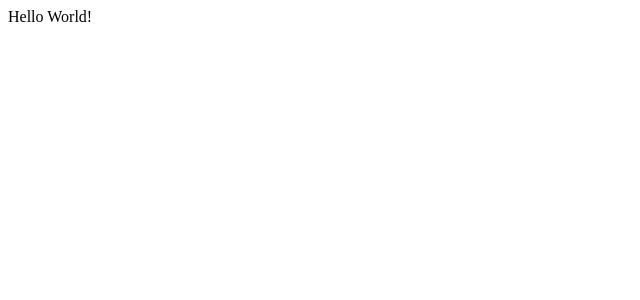
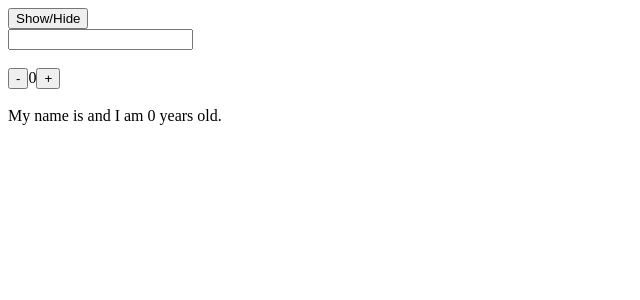
Before and after one commit to imudasirali/react-simplified-vite, a React (Vite) app: page / in a window 1280 px wide. Shown: the top 300 px of the page, without its empty margins (0-640 px from the left). Built offline with nearby package versions, Linux system fonts and the light colour scheme; the HTML template or start-up script is replaced by a standard one.

Commit message:
LDT-551: useeffect & lifecucle practice

```diff
--- a/src/App.jsx
+++ b/src/App.jsx
@@ -1,6 +1,17 @@
-function App() {
+import { useState } from "react"
+import { ChildClass } from "./ChildClass"
 
-  return 'Hello World!'
+export default function App() {
+  const [show, setShow] = useState(true)
+
+  const childComponent = show ? <ChildClass /> : null
+
+  return (
+    <div>
+      <button onClick={() => setShow(currentShow => !currentShow)}>
+        Show/Hide
+      </button>
+      {childComponent}
+    </div>
+  )
 }
-
-export default App
--- /dev/null
+++ b/src/ChildClass.jsx
@@ -0,0 +1,77 @@
+import React from "react"
+
+export class ChildClass extends React.Component {
+  constructor() {
+    super()
+    this.state = {
+      age: 0,
+      name: "",
+    }
+  }
+
+  componentDidUpdate(prevProps, prevState) {
+    console.log('Render');
+    if ((prevState.name != this.state.name) || (prevState.age != this.state.age)) {
+      console.log('My name is', this.state.name, 'and my age is', this.state.age);
+    }
+
+    if(prevState.name != this.state.name) {
+      document.title = this.state.name;
+
+      if (this.nameTimeout != null) {
+        clearTimeout(this.nameTimeout)
+      }
+
+      this.nameTimeout = setTimeout(() => {
+        console.log(`My name is ${this.state.name}`)
+      }, 1000)
+    }
+  }
+
+  componentDidMount() {
+    console.log('Hi');
+  }
+
+  componentWillUnmount() {
+    if (this.nameTimeout != null) {
+      clearTimeout(this.nameTimeout)
+    }
+    console.log('Bye');
+  }
+
+  render() {
+    return (
+      <div>
+        <input
+          type="text"
+          value={this.state.name}
+          onChange={e => this.setState({ name: e.target.value })}
+        />
+        <br />
+        <br />
+        <button
+          onClick={() =>
+            this.setState(state => {
+              return { age: state.age - 1 }
+            })
+          }
+        >
+          -
+        </button>
+        {this.state.age}
+        <button
+          onClick={() =>
+            this.setState(state => {
+              return { age: state.age + 1 }
+            })
+          }
+        >
+          +
+        </button>
+        <br />
+        <br />
+        My name is {this.state.name} and I am {this.state.age} years old.
+      </div>
+    )
+  }
+}
```
Also changed, not shown: src/Child.jsx (added, +45 -0 lines).
